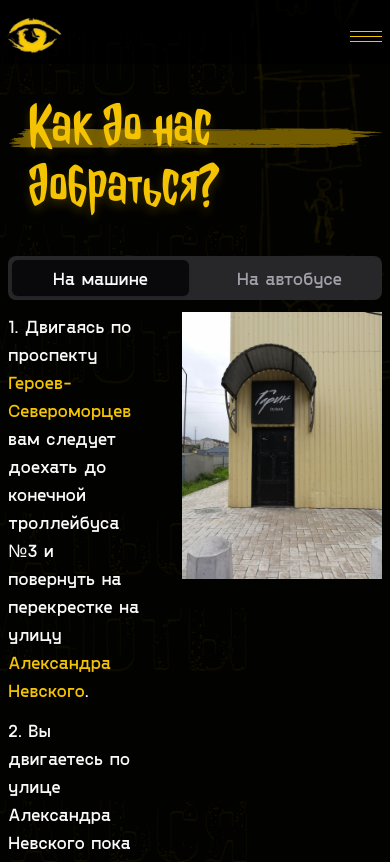
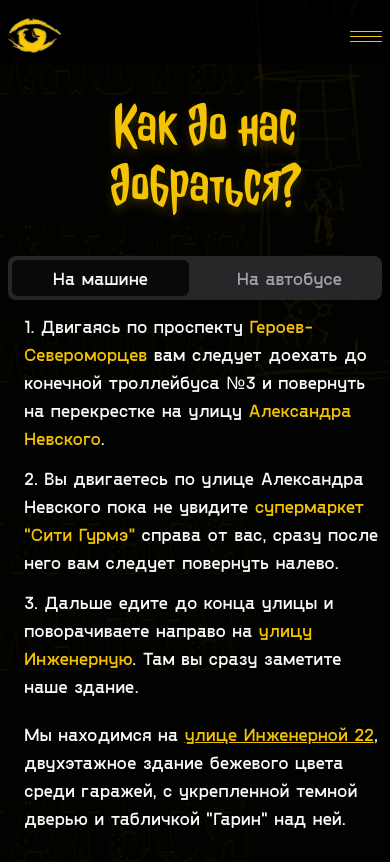
Before and after one commit to sr-popug/prytki-without-sign, a Next.js app: page /map in a window 390 px wide. Shown: the top 862 px of the page. Built offline with nearby package versions, Linux system fonts and the light colour scheme.

Commit message:
Адаптив основных 4 страниц

```diff
--- a/src/app/feedback/page.tsx
+++ b/src/app/feedback/page.tsx
@@ -4,18 +4,18 @@ export default function FeedbackPage() {
   return (
     <div className='flex items-center justify-center flex-col'>
       <header className='relative mt-8 '>
-        <h2 className='text-prytki font-serif text-6xl ml-5 drop-shadow-[0_5.10px_5px_rgba(254,205,3,0.2)]'>
+        <h2 className='text-prytki font-serif text-center md:text-left text-6xl ml-5 drop-shadow-[0_5.10px_5px_rgba(254,205,3,0.2)]'>
           Что говорят о нас люди?
         </h2>
         <Image
-          className='absolute -z-10 top-8'
+          className='absolute -z-10 top-8 hidden md:block '
           src={'/header-back.svg'}
           alt='about-game'
           width={450}
           height={50}
         />
       </header>
-      <div className='w-[600px] h-[800px] overflow-hidden relative'>
+      <div className='w-full h-[800px] md:w-[600px] overflow-hidden relative'>
         <iframe
           className='w-full h-full border-prytki border-[1px] border-solid rounded-lg box-border mt-5 '
           src='https://yandex.ru/maps-reviews-widget/88918161707?comments'
--- a/src/app/map/page.tsx
+++ b/src/app/map/page.tsx
@@ -8,11 +8,11 @@ export default async function Map() {
   return (
     <article className='map-page'>
       <header className='relative mt-8 '>
-        <h2 className='text-prytki font-serif text-6xl ml-5 drop-shadow-[0_5.10px_5px_rgba(254,205,3,0.2)]'>
+        <h2 className='text-prytki font-serif text-center md:text-left text-6xl ml-5 drop-shadow-[0_5.10px_5px_rgba(254,205,3,0.2)]'>
           Как до нас добраться?
         </h2>
         <Image
-          className='absolute -z-10 top-8'
+          className='absolute -z-10 top-8 hidden md:block '
           src={'/header-back.svg'}
           alt='about-game'
           width={450}
--- a/src/app/products/page.tsx
+++ b/src/app/products/page.tsx
@@ -5,11 +5,11 @@ export default function ProductsPage() {
   return (
     <article className='products-page'>
       <header className='relative mt-8 '>
-        <h2 className='text-prytki font-serif text-6xl ml-3 drop-shadow-[0_5.10px_5px_rgba(254,205,3,0.2)]'>
+        <h2 className='text-prytki font-serif text-center md:text-left text-6xl ml-3 drop-shadow-[0_5.10px_5px_rgba(254,205,3,0.2)]'>
           Товары
         </h2>
         <Image
-          className='absolute -z-10 top-8'
+          className='absolute -z-10 top-8 hidden md:block '
           src={'/header-back-mini.svg'}
           alt='about-game'
           width={150}
--- a/src/widgets/map/TabContentBus.tsx
+++ b/src/widgets/map/TabContentBus.tsx
@@ -3,7 +3,7 @@ import Image from 'next/image'
 export default function TabcontentBus() {
   return (
     <>
-      <article className='flex justify-between place-items-start mb-4 text-lg gap-10'>
+      <article className='ml-4 xl:ml-0 flex justify-between place-items-start mb-4 text-lg gap-10'>
         <div>
           <p className='mb-2'>
             Вы можете добраться до нас несколькими способами:
@@ -48,7 +48,13 @@ export default function TabcontentBus() {
             темной дверью и табличкой "Гарин" над ней.
           </p>
         </div>
-        <Image src={'/door.webp'} alt='map' width={200} height={300} />
+        <Image
+          className='md:block hidden'
+          src={'/door.webp'}
+          alt='map'
+          width={200}
+          height={300}
+        />
       </article>
       <iframe
         src='https://yandex.ru/map-widget/v1/?um=constructor%3Af6381d9fc4be061ab54d53b83ea672597e381eb0293a5c9dedd7f8bb65299749&amp;source=constructor'
--- a/src/widgets/map/TabcontentCar.tsx
+++ b/src/widgets/map/TabcontentCar.tsx
@@ -1,9 +1,9 @@
 import Image from 'next/image'
 
-export default function TabcontentCar() {
+export default function TabContentCar() {
   return (
     <>
-      <article className='flex justify-between place-items-start mb-4 text-lg gap-10'>
+      <article className='ml-4 xl:ml-0 flex justify-between place-items-start mb-4 text-lg gap-10'>
         <div>
           <ol className='list-decimal list-inside mb-5'>
             <li className='mb-3'>
@@ -36,7 +36,13 @@ export default function TabcontentCar() {
             темной дверью и табличкой "Гарин" над ней.
           </p>
         </div>
-        <Image src={'/door.webp'} alt='map' width={200} height={300} />
+        <Image
+          className='md:block hidden'
+          src={'/door.webp'}
+          alt='map'
+          width={200}
+          height={300}
+        />
       </article>
 
       <iframe
```
